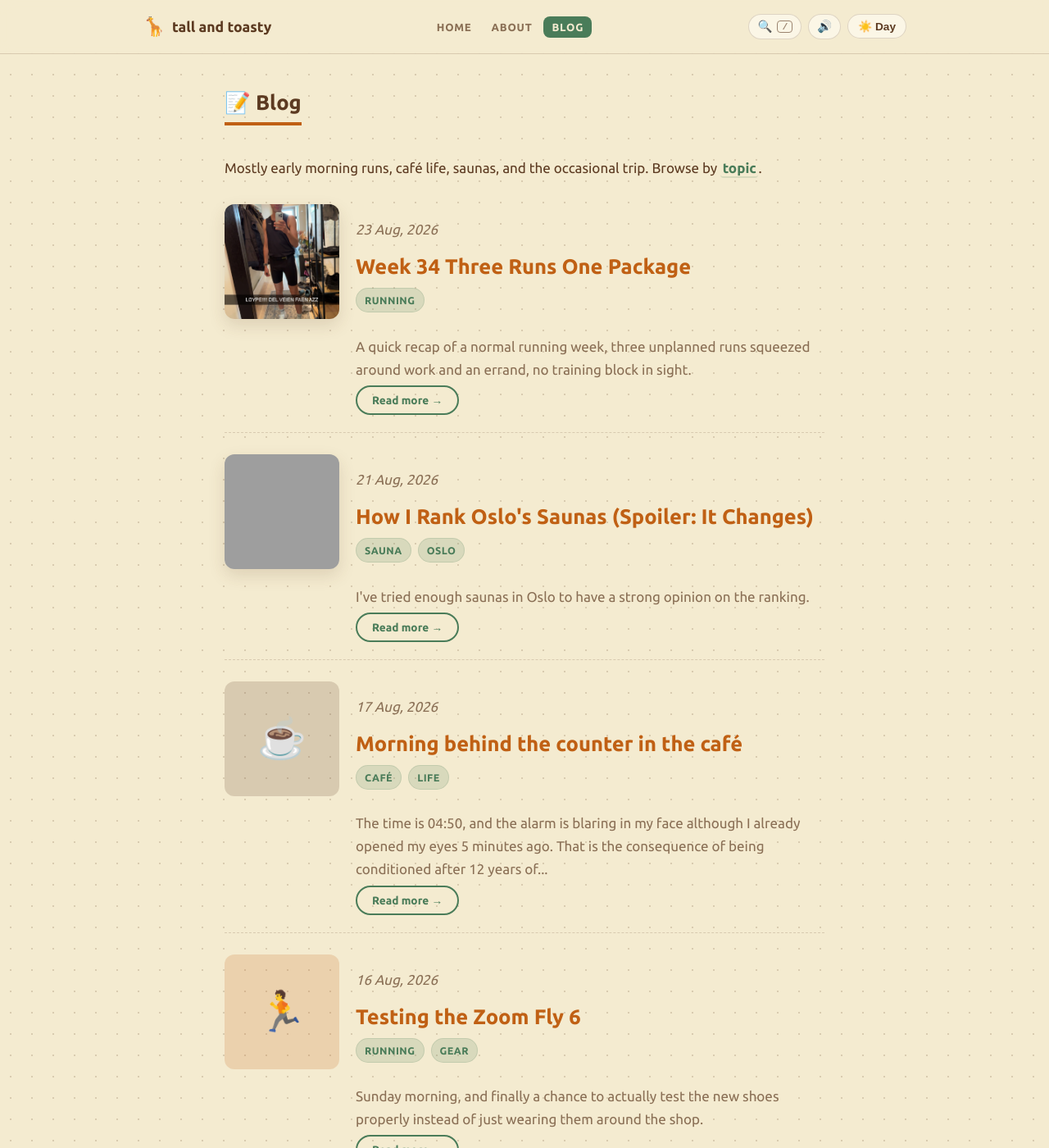
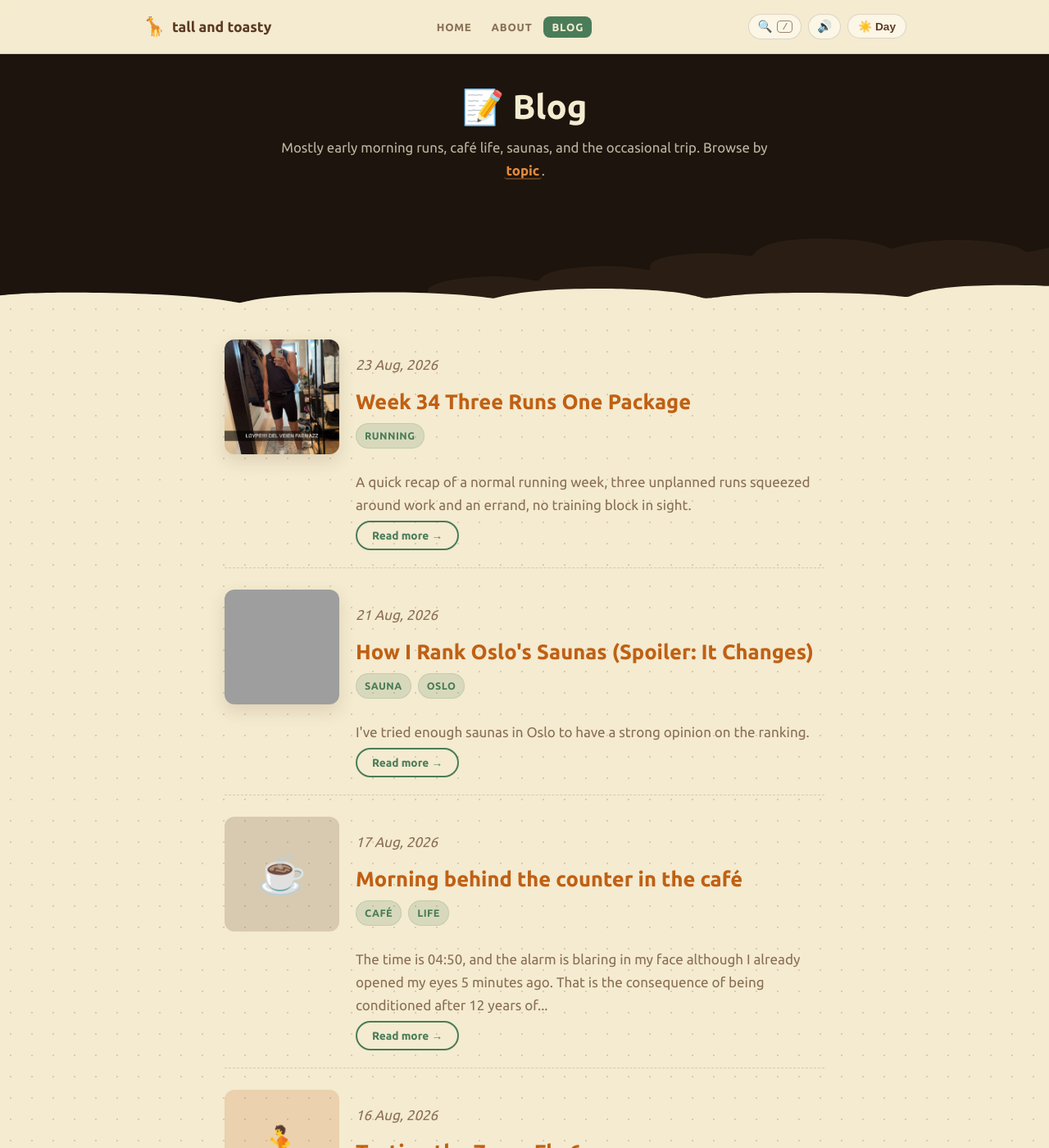
Before and after one commit to markuslyngmo/tallandtoasty, a Jekyll site: the page built from blog/index.html, in a window 1280 px wide and 1400 px high. Shown: the whole window at 82% size. Built offline with Jekyll 4.4.1, drawn with Linux system fonts in a browser that asks for light colours; comment, search, counter and statistics services are not loaded; grey boxes are pictures that could not be loaded.

Commit message:
Give the Blog page the same dark-hero treatment
Blog was the one page left out of the site-wide redesign. Since it's
a listing page rather than a personal intro, it gets a compact
variant of the dark hero (heading + tagline, no portrait photo)
instead of the full About/Home version, still using the same cloud
divider into the post list below.

Renamed _layouts/about.html to _layouts/full.html since it's now the
shared "no page-frame wrapper" layout for both About and Blog.

Co-Authored-By: Claude Sonnet 5 <noreply@anthropic.com>

```diff
--- a/assets/css/main.css
+++ b/assets/css/main.css
@@ -925,6 +925,19 @@ ul.blog-posts a:hover { color: var(--accent); background: none; }
 .cloud-back { fill: #2a1e14; }
 .cloud-front { fill: var(--bg); }
 
+/* Compact dark hero — no photo, just a heading + tagline (Blog, listing-style pages) */
+.dark-hero-compact { padding-top: 40px; }
+.dark-hero-compact .dark-hero-inner {
+  flex-direction: column;
+  justify-content: center;
+  align-items: center;
+  text-align: center;
+  padding-bottom: 56px;
+}
+.dark-hero-compact .dark-hero-text { flex: none; width: 100%; max-width: 640px; }
+.dark-hero-compact .dark-hero-text h1 { font-size: clamp(1.8rem, 4vw, 2.6rem); margin-bottom: 12px; }
+.dark-hero-compact .dark-hero-text p { max-width: none; margin-left: auto; margin-right: auto; }
+
 .content-wrap { max-width: var(--wide-width); margin: 0 auto; padding: 44px 24px 60px; }
 
 .about-grid {
--- a/blog/index.html
+++ b/blog/index.html
@@ -1,12 +1,22 @@
 ---
-layout: page
+layout: full
 title: Blog
 permalink: /blog/
 ---
-<h1>📝 Blog</h1>
+<section class="dark-hero dark-hero-compact">
+  <div class="dark-hero-inner">
+    <div class="dark-hero-text">
+      <h1>📝 Blog</h1>
+      <p>Mostly early morning runs, café life, saunas, and the occasional trip. Browse by <a href="{{ '/tags/' | relative_url }}">topic</a>.</p>
+    </div>
+  </div>
+  <svg class="hero-cloud" viewBox="0 0 1999 454" preserveAspectRatio="none" aria-hidden="true">
+    <path class="cloud-back" d="M824.001 403L875.501 422H1999V63.1446C1977.5 77.3383 1961.18 93.6986 1958 93.5001C1950 93.0001 1946 25.5001 1846 11.5001C1746 -2.49994 1705.5 70.0001 1698.5 69.5001C1691.5 69.0001 1678 -0.499932 1559 0.500068C1440 1.50007 1439.5 117 1432.5 119.5C1425.5 122 1363.5 79.0001 1292 113.5C1220.5 148 1244.5 212 1237.5 216C1230.5 220 1191 172 1106.5 198.5C1022 225 1035 289 1024 291C1013 293 967.001 231.5 875.501 278C784.001 324.5 824.001 403 824.001 403Z"/>
+    <path class="cloud-front" d="M1347 413C1365.5 413 1395.5 375 1538.5 375C1681.5 375 1717 404 1729 403.5C1741 403 1752.5 323.5 1914.5 322.5C1947.52 322.296 1975.45 324.357 1999 327.767V453.5H0V393.684C29.7494 380.632 86.3331 368.933 191.5 375C399.5 387 447.5 444 457 444C466.5 444 488 390.5 676 375C864 359.5 931.5 413 940 413C948.5 413 990 340.5 1155.5 346.5C1321 352.5 1328.5 413 1347 413Z"/>
+  </svg>
+</section>
 
-<p>Mostly early morning runs, café life, saunas, and the occasional trip. Browse by <a href="{{ '/tags/' | relative_url }}">topic</a>.</p>
-
+<div class="page-frame reveal in-view">
 <div class="most-toasted" id="most-toasted" hidden>
   <h2>🔥 Most Toasted</h2>
   <p>Every post has a <strong>🍞 Toast this post</strong> button at the bottom &mdash; it's basically a one-click "I liked this," no account or comment needed. Here's what's been toasted the most.</p>
@@ -86,5 +96,6 @@ permalink: /blog/
   {% endfor %}
 </div>
 {% endif %}
+</div>
 
 <script src="{{ '/assets/js/toast-leaderboard.js' | relative_url }}?v={{ site.time | date: '%s' }}" defer></script>
```
Also changed, not shown: about.md (+1 -1 lines), _layouts/full.html (renamed from _layouts/about.html).
